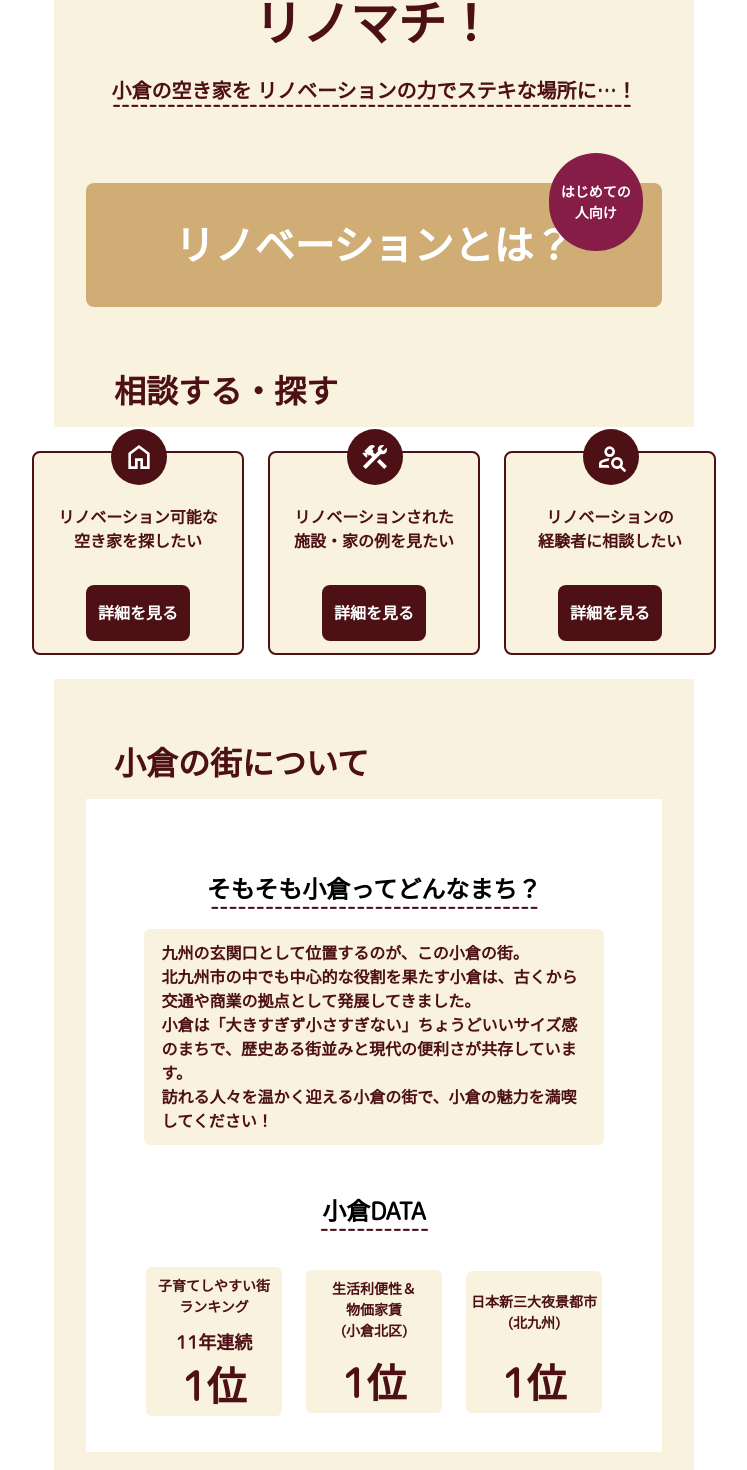
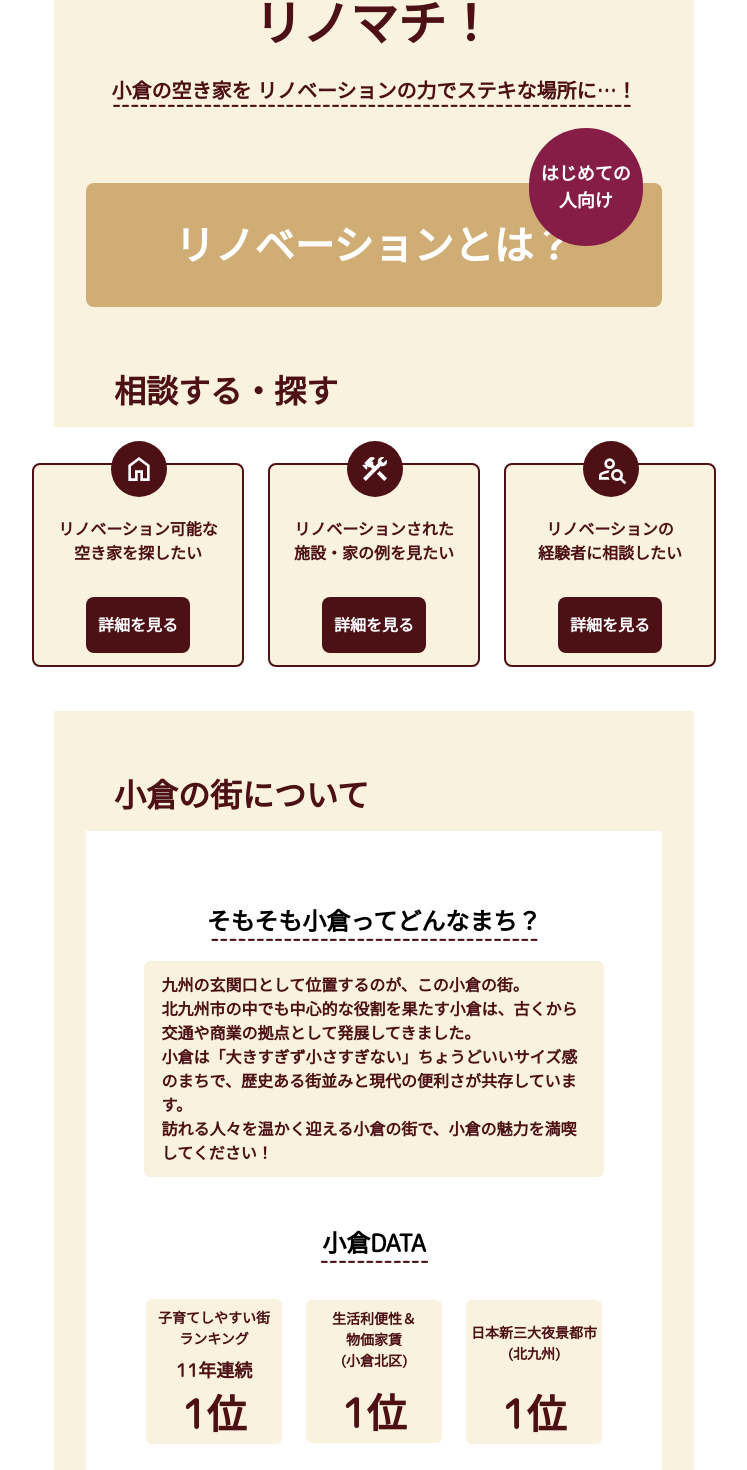
Before and after one commit to yama-chiiii/Rinomachi-Front, a Next.js app: page / in a window 1280 px wide. Shown: the part 177-1647 px from the top of the page, without its empty margins (266-1013 px from the left). Built offline with nearby package versions, Linux system fonts and the light colour scheme.

Commit message:
style:絶対位置の調整

```diff
--- a/src/app/component/Header.tsx
+++ b/src/app/component/Header.tsx
@@ -1,11 +1,11 @@
 export default function Header(){
     return(
-        <div className="flex justify-center z-50">
+        <div className="flex justify-center z-50 ">
             <div className="w-full lg:w-1/2 flex fixed top-0">
                 <button type="button" className="top-0 bg-brown-dark flex text-white font-mPlus px-20 py-20 font-bold text-xl">
                     リノマチ!
                 </button>
-                <div className="flex items-center ml-auto mr-5">
+                <div className="flex items-center ml-auto mr-5 ">
                     <div className="ml-10 pt-14">
                         <button type="button" className="pl-3 w-38 h-35">
                             <img src="/watch.svg" alt="Icon"/>
--- a/src/app/page.tsx
+++ b/src/app/page.tsx
@@ -19,7 +19,7 @@ export default function Home() {
         </div>
         <div className='w-full flex justify-center relative mt-64'>
           {/* 要修正 */}
-          <div className='absolute -top-24% right-8% px-10 lg:px-12 py-24 lg:py-28 rounded-full text-center text-sm lg:text-md bg-red-dark text-white'>
+          <div className='absolute -top-44% right-12% lg:right-8% px-8 lg:px-12 py-20 lg:py-32 rounded-full text-center text-xs lg:text-lg bg-red-dark text-white'>
             はじめての
             <br />
             人向け
@@ -32,10 +32,10 @@ export default function Home() {
         <div className='w-full mt-60 mb-12 px-60 text-2xl lg:text-4xl text-brown-dark'>
           相談する・探す
         </div>
-        <div className='w-4/5 lg:w-auto h-auto flex flex-col lg:flex-row justify-around mx-4 py-20 lg:py-0 lg:mx-32 px-12 lg:px-20 rounded-md bg-white'>
+        <div className='w-4/5 lg:w-auto h-auto flex flex-col lg:flex-row justify-around mx-4 pb-20 py-12 lg:mx-32 px-12 lg:px-20 rounded-md bg-white'>
           {/* 空き家 */}
           <div className='flex flex-col relative items-center lg:px-12 mx-12 mt-24 mb-24 rounded-lg bg-brown-light border-2 border-brown-dark'>
-            <div className='absolute -top-12% right-36% px-12 py-12 rounded-full text-center text-md bg-brown-dark'>
+            <div className='absolute -top-12% right-46% lg:right-36% px-12 py-12 rounded-full text-center text-md bg-brown-dark'>
               <img src='/home.svg' alt='Icon' className='w-32' />
             </div>
             <div className='mt-52 text-brown-dark text-center text-xl lg:text-base'>
@@ -48,7 +48,7 @@ export default function Home() {
             </button>
           </div>
           <div className='flex flex-col relative items-center px-12 mx-12 mt-24 mb-24 rounded-lg bg-brown-light border-2 border-brown-dark'>
-            <div className='absolute -top-12% right-36% px-12 py-12 rounded-full text-center text-md bg-brown-dark'>
+            <div className='absolute -top-12% right-46% lg:right-36% px-12 py-12 rounded-full text-center text-md bg-brown-dark'>
               <img src='/tool.svg' alt='Icon' className='w-32' />
             </div>
             <div className='mt-52 text-brown-dark text-xl lg:text-base text-center'>
@@ -61,7 +61,7 @@ export default function Home() {
             </button>
           </div>
           <div className='flex flex-col relative items-center px-12 mx-12 mt-24 mb-24 rounded-lg bg-brown-light border-2 border-brown-dark'>
-            <div className='absolute -top-12% right-36% px-12 py-12 rounded-full text-center text-md bg-brown-dark'>
+            <div className='absolute -top-12% right-46% lg:right-36% px-12 py-12 rounded-full text-center text-md bg-brown-dark'>
               <img src='/person_search.svg' alt='Icon' className='w-32' />
             </div>
             <div className='mt-52 text-brown-dark text-xl lg:text-base text-center'>
@@ -105,7 +105,7 @@ export default function Home() {
                   <br />
                   ランキング
                 </div>
-                <div className='text-lg mt-12'>11年連続</div>
+                <div className='text-lg mt-8'>11年連続</div>
               </div>
               <div className='w-1/4 h-1/5 flex flex-col-reverse items-center'>
                 <Link
@@ -136,7 +136,7 @@ export default function Home() {
             </div>
             <div className='w-3/4 lg:w-3/5 mx-4 lg:mx-12 pt-8 mb-16 lg:mb-0 flex flex-col items-center rounded-md bg-brown-light text-brown-dark'>
               <div className='h-4/5 flex flex-col items-center box-border'>
-                <div className='mt-12 text-md lg:text-sm text-center whitespace-nowrap'>
+                <div className='mt-14 text-md lg:text-sm text-center whitespace-nowrap'>
                   日本新三大夜景都市
                 </div>
                 <div className='text-sm mb-20'>(北九州)</div>
```
